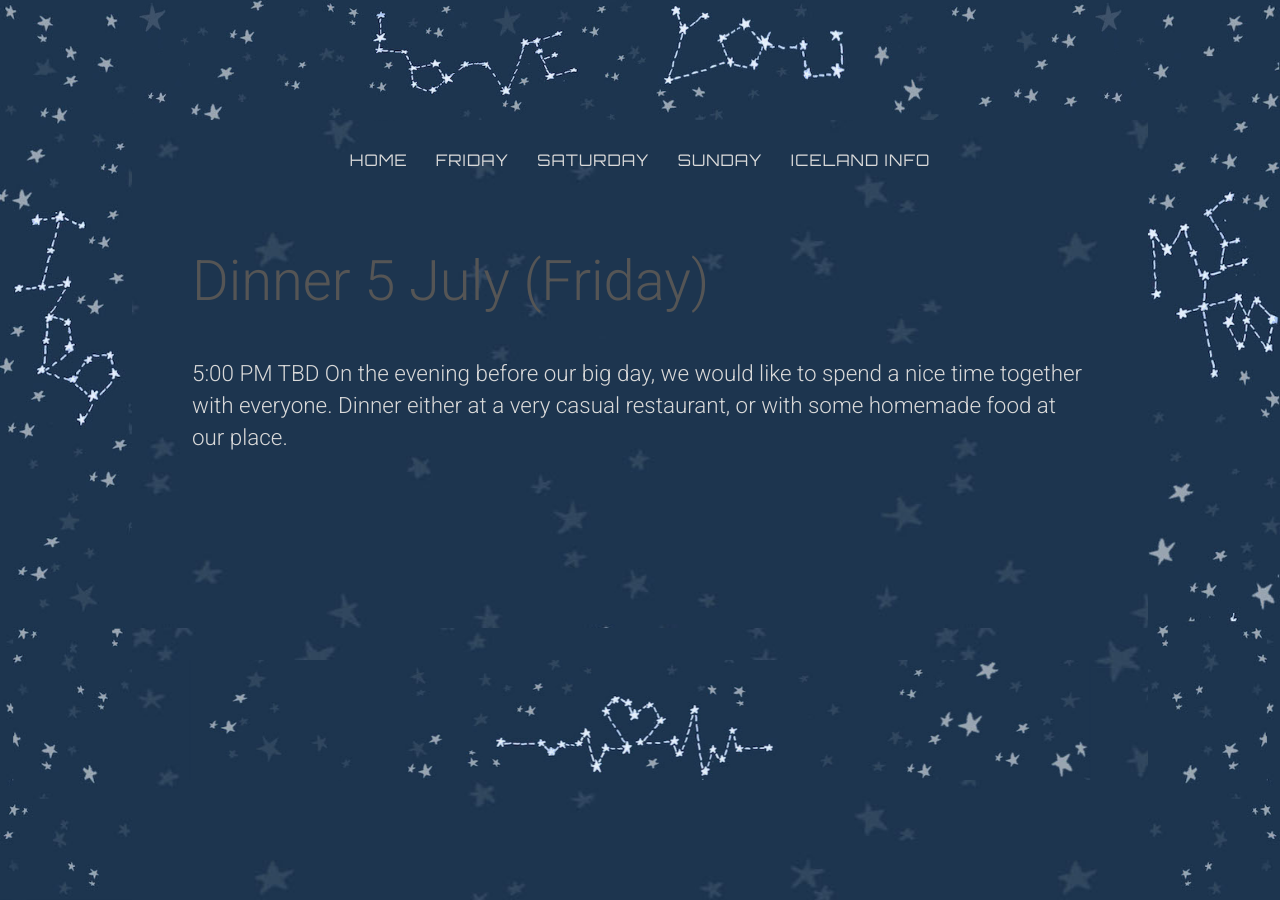
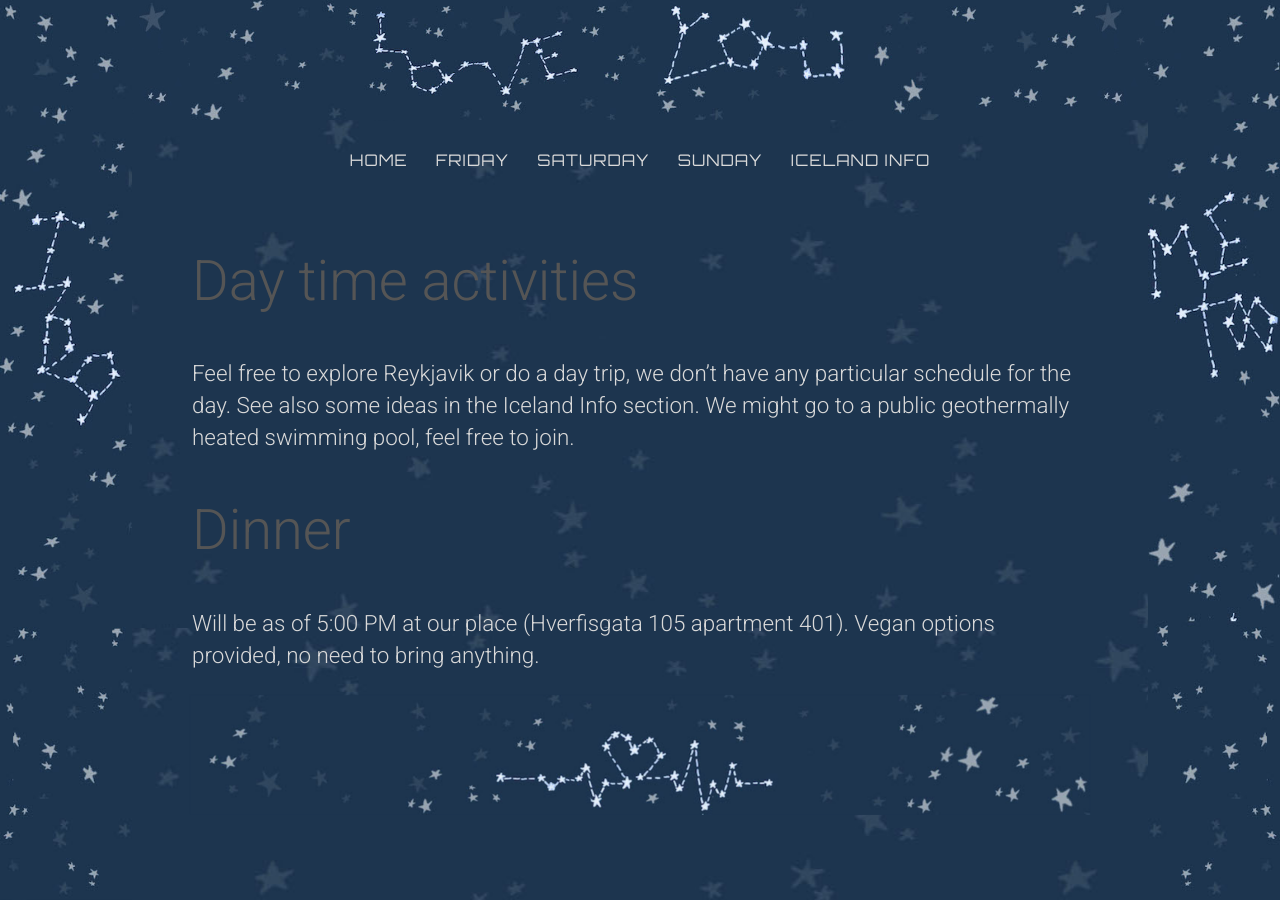
Before and after one commit to rltvty/olkelda, a Jekyll site: the page built from friday.md, in a window 1280 px wide. Built offline with Jekyll 4.4.1, drawn with Linux system fonts in a browser that asks for light colours.

Commit message:
content update

```diff
--- a/friday.md
+++ b/friday.md
@@ -1,8 +1,12 @@
 ---
 layout: default
-title: About
+title: Friday
 ---
-# Dinner 5 July (Friday)
-5:00 PM
-TBD
-On the evening before our big day, we would like to spend a nice time together with everyone. Dinner either at a very casual restaurant, or with some homemade food at our place.
+# Day time activities
+
+Feel free to explore Reykjavik or do a day trip, we don't have any particular schedule for the day. See also some ideas in the Iceland Info section. We might go to a public geothermally heated swimming pool, feel free to join.
+
+
+# Dinner
+
+Will be as of 5:00 PM at our place (Hverfisgata 105 apartment 401). Vegan options provided, no need to bring anything.
```
